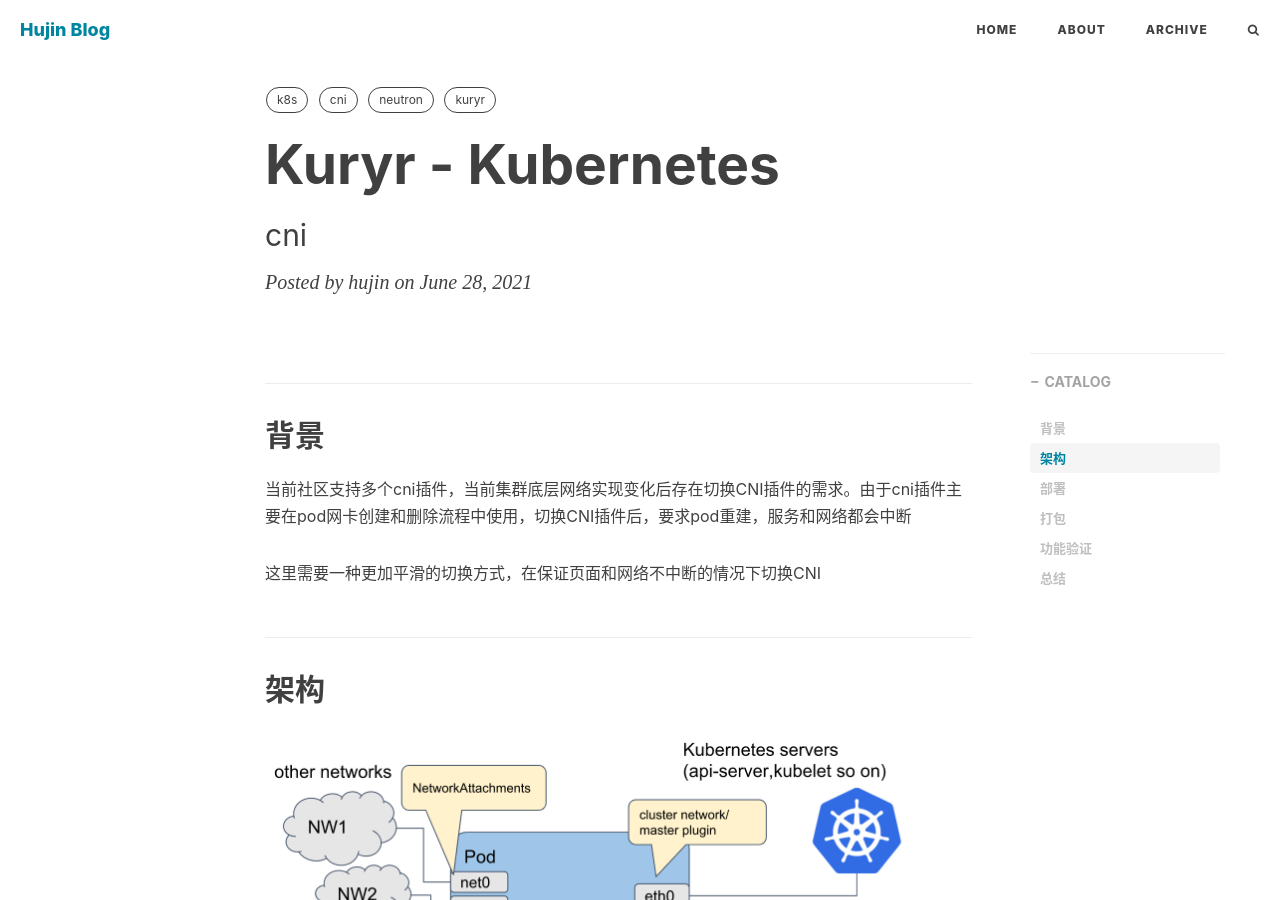
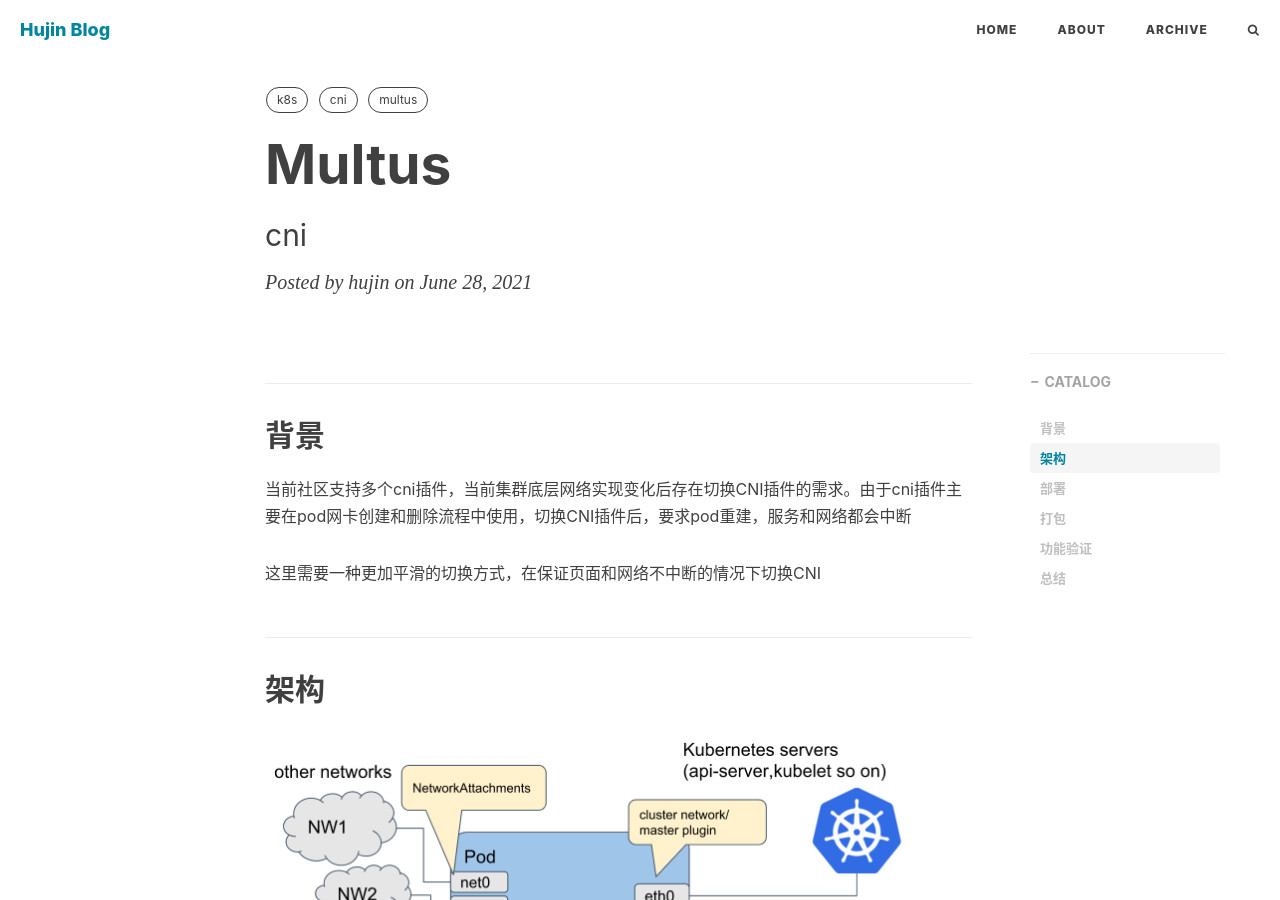
Before and after one commit to smallcoderhujin/blog, a Jekyll site: the page built from _posts/kubernetes/2021-06-28-k8s-multus.md, in a window 1280 px wide and 900 px high. Built offline with Jekyll 4.4.1, drawn with Linux system fonts in a browser that asks for light colours; nearby versions of some CDN libraries; comment, search, counter and statistics services are not loaded.

Commit message:
add blog for multus

```diff
--- a/_posts/kubernetes/2021-06-28-k8s-multus.md
+++ b/_posts/kubernetes/2021-06-28-k8s-multus.md
@@ -1,5 +1,5 @@
 ---
-title: "Kuryr - Kubernetes"
+title: "Multus"
 subtitle: "cni"
 layout: post
 author: "hujin"
@@ -7,8 +7,8 @@ header-style: text
 tags:
   - k8s
   - cni
-  - neutron
-  - kuryr
+  - multus
+
 ---
 
 
```
